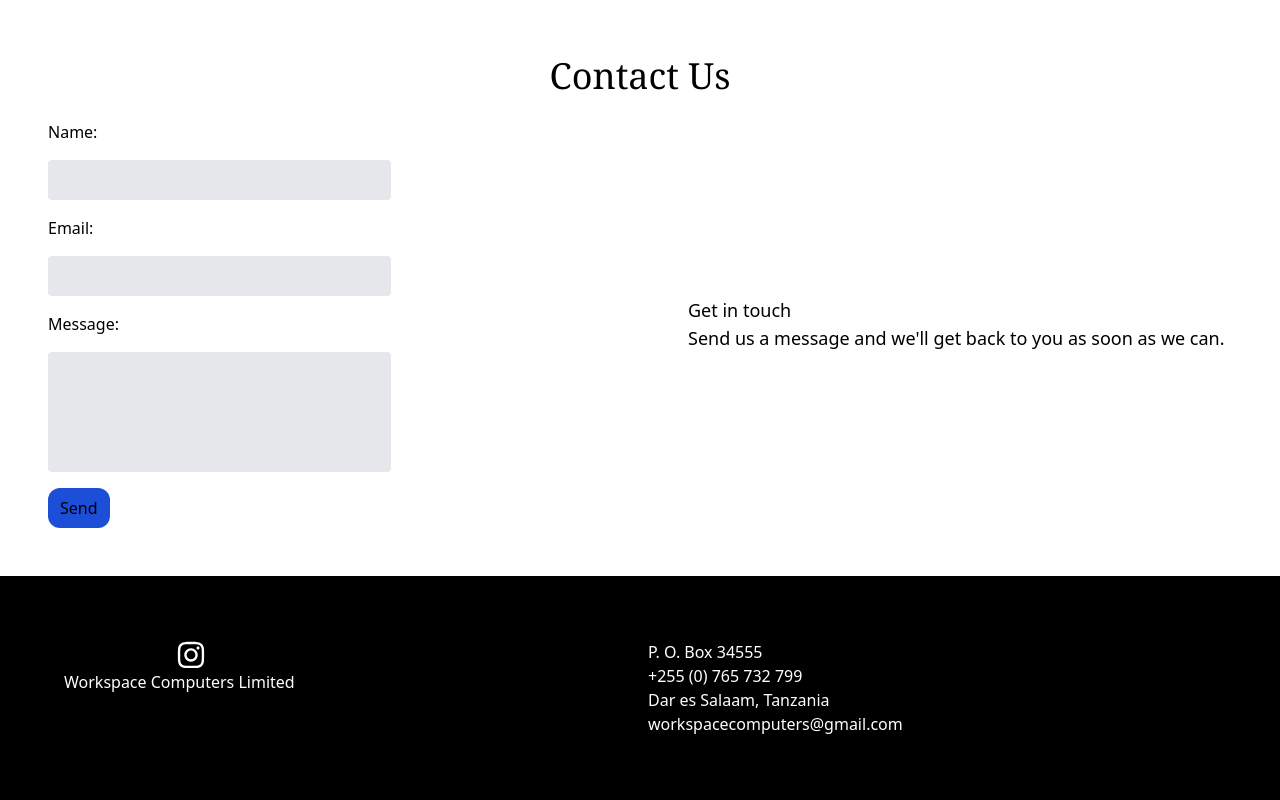
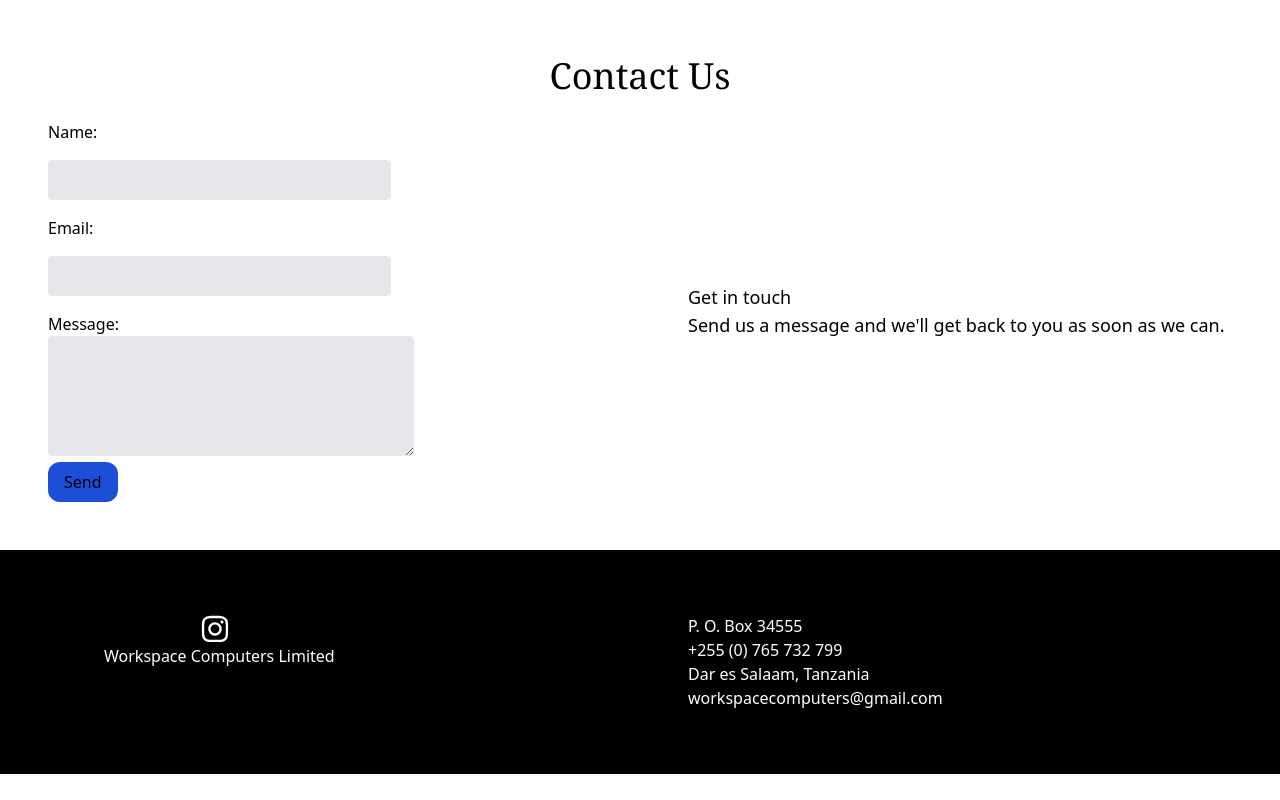
Before and after one commit to gilbertmunuotz/workspacef, a React (Create React App) app: page / in a window 1280 px wide. Shown: the part 2241-3041 px from the top of the page. After the commit the page ends 3015 px from the top, so only its background shows below. Built offline with nearby package versions, Linux system fonts and the light colour scheme.

Commit message:
Basic Improvements...

```diff
--- a/src/components/Footer.js
+++ b/src/components/Footer.js
@@ -6,17 +6,17 @@ function Footer() {
         <div className="Footer">
             <div className="bg-black text-white p-16">
                 <div className="grid grid-cols-1 gap-4 sm:grid-cols-2">
-                    <section>
-                        <FaInstagram size={30} className="ml-28" />
+                    <div className="mx-10">
+                        <FaInstagram size={30} className="ml-24" />
                         <h1>Workspace Computers Limited</h1>
-                    </section>
+                    </div>
 
-                    <section className="self-center">
+                    <div className="mx-10">
                         <h2> P. O. Box 34555</h2>
                         <h3>+255 (0) 765 732 799</h3>
                         <h4> Dar es Salaam, Tanzania</h4>
                         <h5>workspacecomputers@gmail.com</h5>
-                    </section>
+                    </div>
                 </div>
             </div>
         </div>
--- a/src/components/Form.jsx
+++ b/src/components/Form.jsx
@@ -33,17 +33,19 @@ function Form() {
 
                     <div className="row-start-2">
                         <label htmlFor="message">Message:</label> <br />
-                        <input
-                            className="bg-gray-200 rounded px-14 py-12 my-4"
-                            type="text"
-                            name="message"
-                            id="message"
+                        <textarea
+                            className="bg-gray-200 rounded"
+                            name="usermessage"
+                            id="usermessage"
+                            cols="38"
+                            rows="5"
+                            aria-invalid="false"
                             // onChange={(e) => setMessage(e.target.value)}
                             required
                         />
                     </div>
 
-                    <button type="submit" className="bg-blue-700 px-3 py-2 rounded-xl col-start-2">Send</button>
+                    <button type="submit" className="bg-blue-700 px-4 py-2 rounded-xl col-start-2">Send</button>
 
                 </form>
 
```
